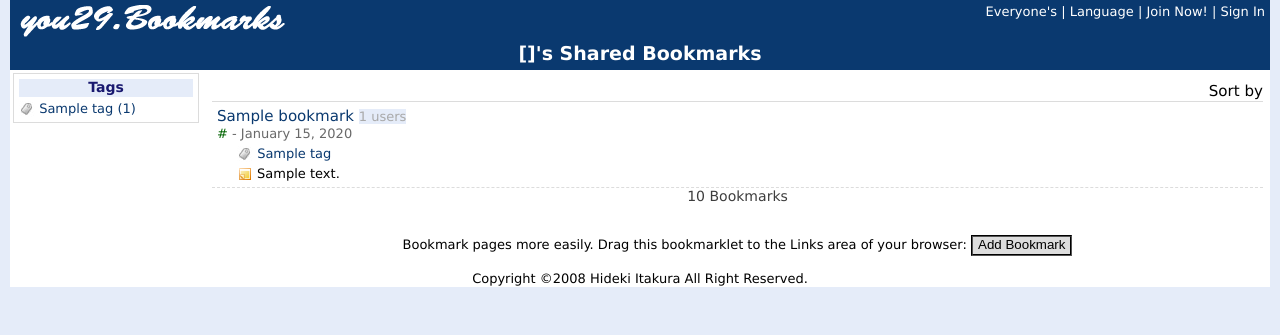
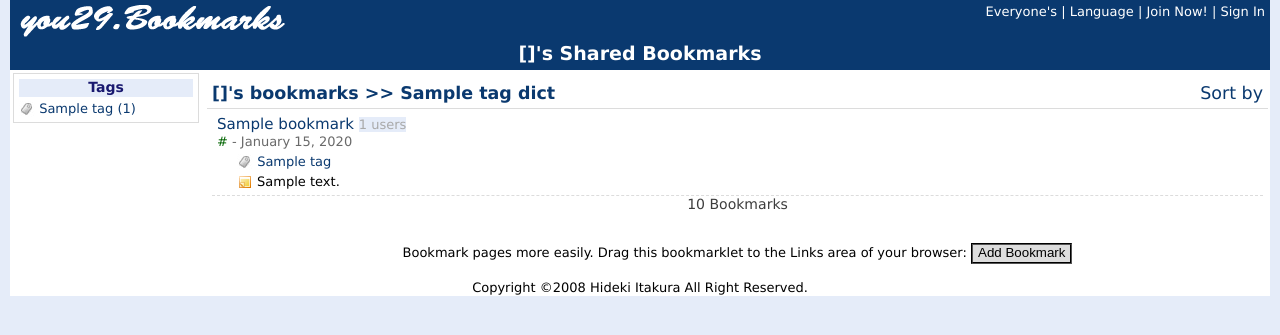
Before and after one commit to hideki/you29, a Django app: template you29/templates/bookmarks/bookmarks_page.html in a window 1280 px wide. Shown: the top 335 px of the page. Run offline with Django 3.2, Linux system fonts and the light colour scheme; the template is opened without the code that fills it: most values are stand-ins (such as "Sample title", 1, 10 or a date in 2020).

```diff
--- a/you29/site_media/css/bookmarks.css
+++ b/you29/site_media/css/bookmarks.css
@@ -70,16 +70,58 @@ input#next_button {
     font-weight:bold;
 }
 
+
+/** content-head */
+#content-head{
+    position: relative;
+    height: 35px;
+    border-bottom: 1px solid #dcdcdc;
+    color: #0A396F;
+    font-size: 116%;
+    margin: 1px 0px 1px 0px;
+}
+/** position-navigator */
+#position-navigator{
+    position: absolute;
+    left: 0;
+    top: 0;
+    font-weight: bold;
+}
+/** sort-menu */
+#sort-menu {
+    position: absolute;
+    right: 0;
+    top: 0;
+}
+#sort-menu span, #sort-menu a {
+    font-weight: bold;
+}
+
+/** nav */
+#nav{
+    margin: 3px 3px 3px 3px;
+    padding: 2px 2px 2px 2px;
+    border: 1px solid #dcdcdc;
+}
+
+.main-content{
+    padding: 2px 2px 2px 4px;
+}
+/** position-navigator */
+#position-navigator{
+    font-size: 116%;
+    margin: 10px 5px 0px 5px;
+}
 /** sort-menu */
 #sort-menu {
     text-align: right;
     font-size: 116%;
     margin: 10px 5px 0px 5px;
-    border-bottom: 1px solid #dcdcdc;
 }
 #sort-menu span, #sort-menu a {
     font-weight: bold;
 }
+
 /** nav */
 #nav{
     margin: 3px 3px 3px 3px;
--- a/you29/templates/bookmarks/bookmark_list.html
+++ b/you29/templates/bookmarks/bookmark_list.html
@@ -1,5 +1,17 @@
 {% load i18n %}
 
+<div id="content-head">
+  <div id="position-navigator">
+    <a href="/bookmarks/user/{{username}}/">{{username}}{% trans "'s bookmarks" %}</a>
+    {% for tag_dict in tag_nav %}
+      >>
+      {% if not forloop.last %}
+        <a href="{{tag_dict.url}}">{{tag_dict.name}}</a>
+      {% else %}
+        {{tag_dict.name}}
+      {% endif %}
+    {% endfor %}
+  </div>
   <div id="sort-menu">
     {% trans "Sort by" %}
     {% ifequal sortedby '-date' %}
@@ -8,6 +20,7 @@
     {% ifequal sortedby 'title' %}
       <a href="?sortedby=-date">{% trans "date" %}</a> | <span>{% trans "title" %}</span>
     {% endifequal %}
+  </div>
 </div>
 
 {% if bookmarks %}
```
Also changed, not shown: you29/bookmarks/views.py (+14 -2 lines). Lines whose indentation alone changed are shown as unchanged.
